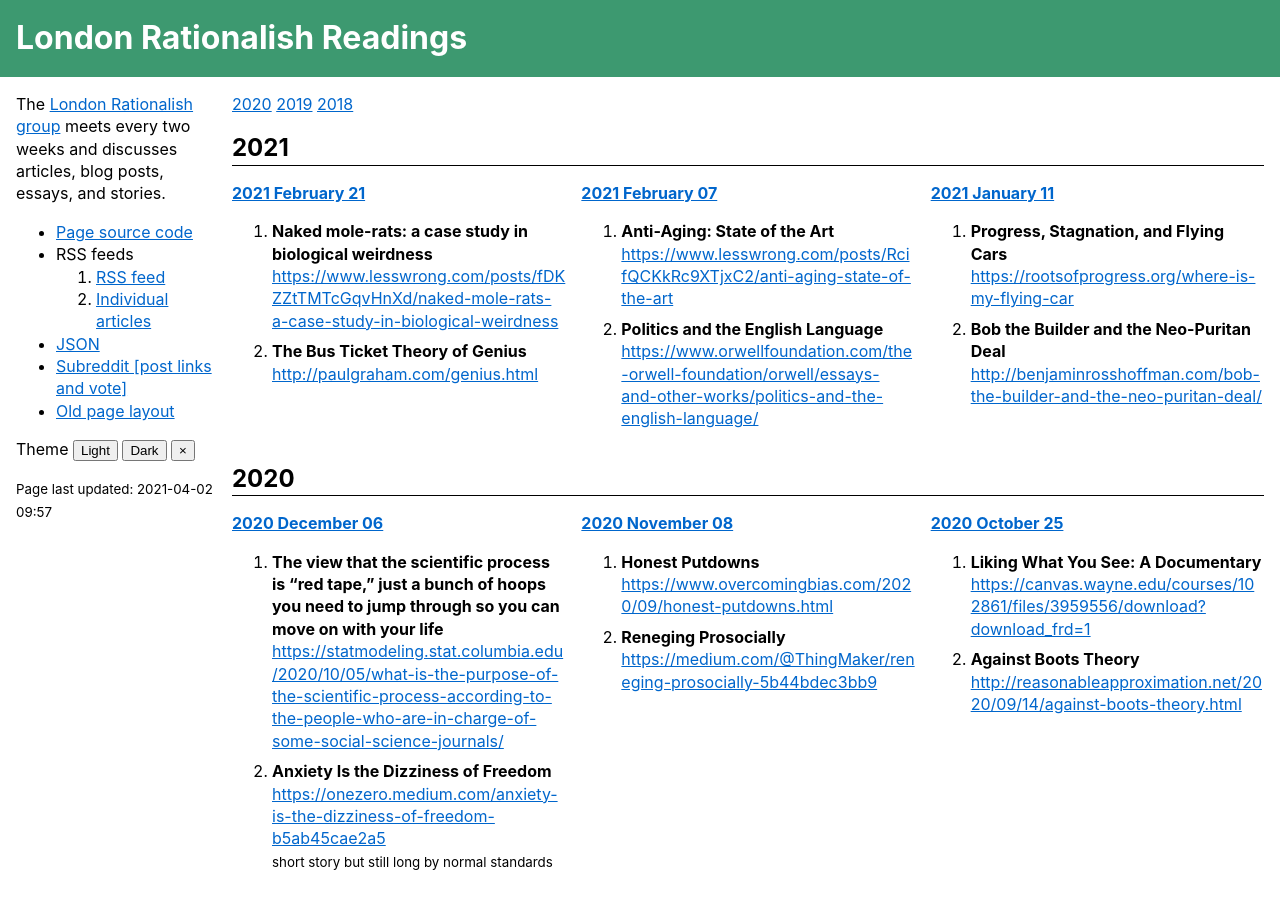
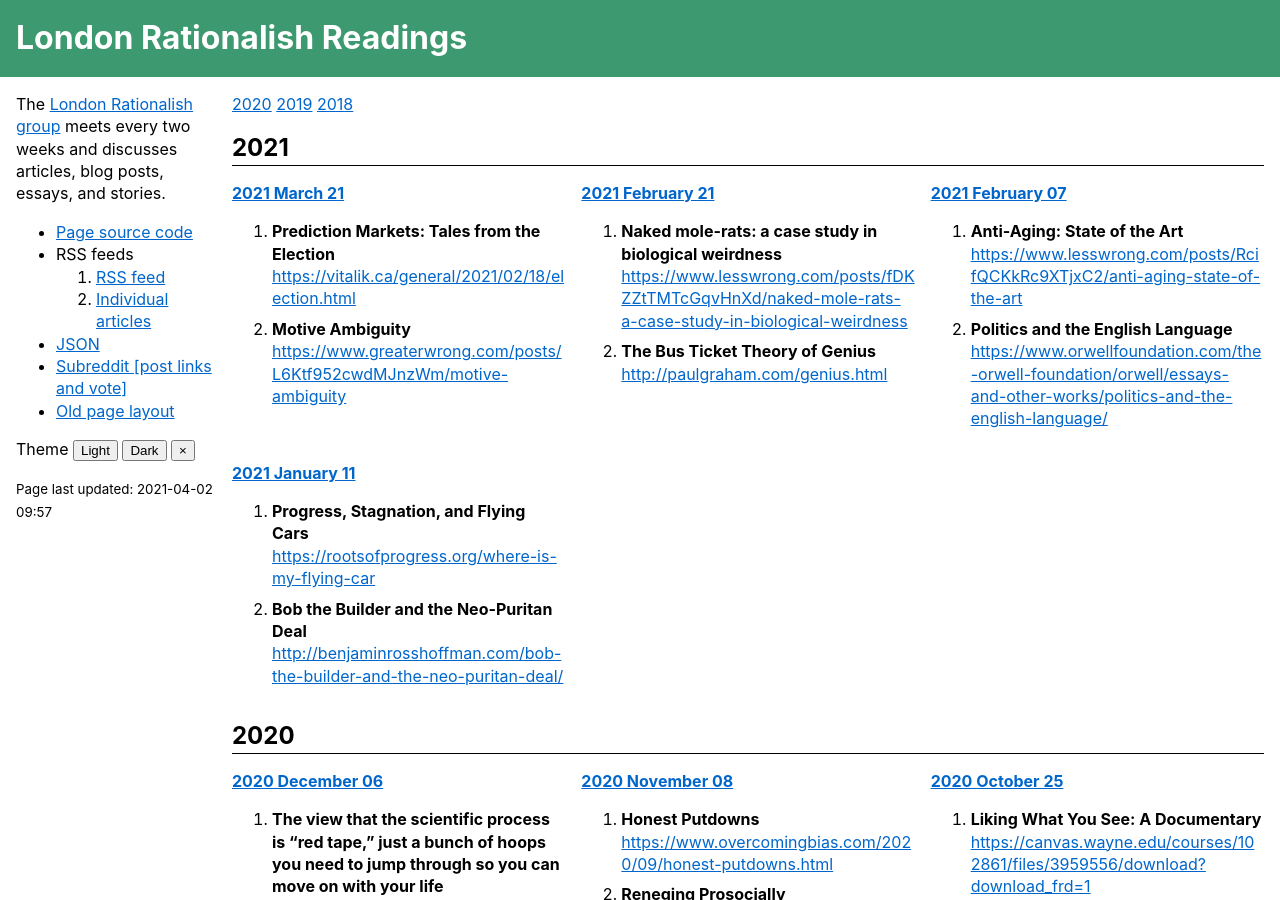
Before and after one commit to sackeyjason/london-rationalish-readings, a Jekyll site: the page built from index.html, in a window 1280 px wide and 900 px high. Built offline with Jekyll 4.4.1, drawn with Linux system fonts in a browser that asks for light colours.

Commit message:
2021.03.21

```diff
--- a/_data/list.yaml
+++ b/_data/list.yaml
@@ -1,4 +1,10 @@
 meetings:
+- date: 2021.03.21
+  list:
+  - title: "Prediction Markets: Tales from the Election"
+    link: https://vitalik.ca/general/2021/02/18/election.html
+  - title: "Motive Ambiguity"
+    link: https://www.greaterwrong.com/posts/L6Ktf952cwdMJnzWm/motive-ambiguity
 - date: 2021.02.21
   list:
   - title: "Naked mole-rats: a case study in biological weirdness"
```
